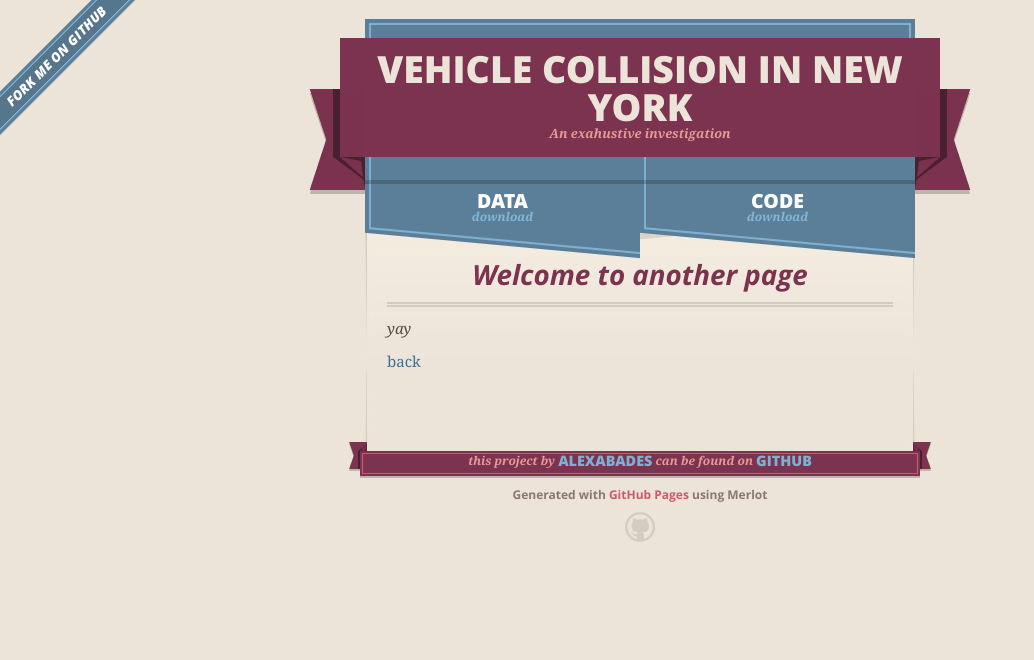
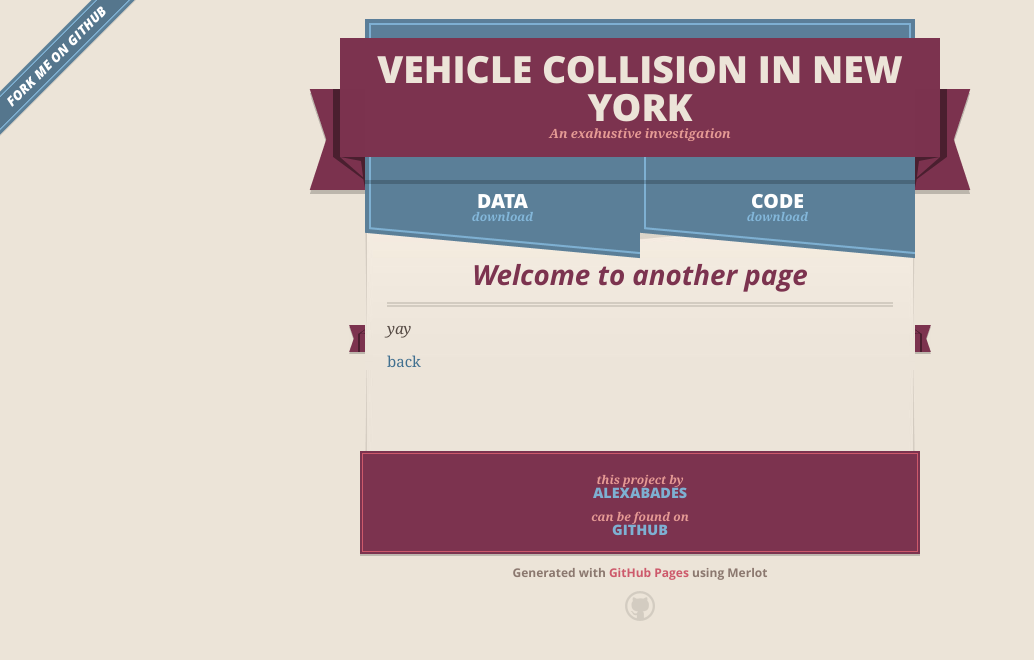
Before and after one commit to AlexAbades/veh-col-NY, a Jekyll site: the page built from another-page.md, in a window 1280 px wide. Shown: the top 660 px of the page, without its empty margins (0-1034 px from the left). Built offline with Jekyll 4.4.1, drawn with Linux system fonts in a browser that asks for light colours; our own code applies the rules of GitHub Pages for plain Markdown files.

Commit message:
Fixing html deprecacies Attempt2 mobile

```diff
--- a/_sass/jekyll-theme-merlot.scss
+++ b/_sass/jekyll-theme-merlot.scss
@@ -1,4 +1,4 @@
 @import "screen";
 @import "rouge-base16-solarized";
-@import url("non-screen.css") handheld;
-@import url("non-screen.css") only screen and (max-device-width:640px);
+@import url("non-screen.css") screen;
+@import url("non-screen.css") only screen and (max-width:640px);
```
